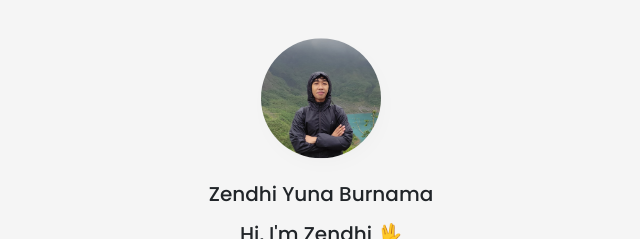
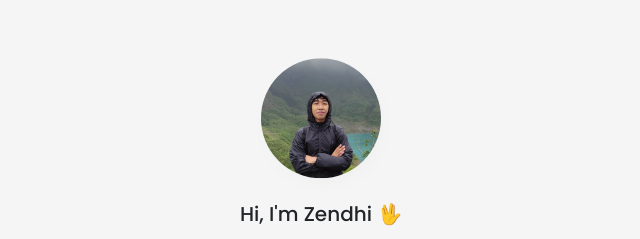
Before and after one commit to zendhiyb/connect-me, a plain HTML site: page index.html in a window 1280 px wide. Shown: the top 239 px of the page, without its empty margins (319-959 px from the left). Drawn offline with nearby package versions, Linux system fonts and the light colour scheme.

Commit message:
Update index.html

```diff
--- a/index.html
+++ b/index.html
@@ -20,7 +20,6 @@
           <img src="assets/img/fotogw.jpeg" class="rounded-circle link-shadow " height="120px" alt="" data-aos="fade-up" data-aos-duration="1300">
         </div>
         <div class="text-center" style="margin-bottom: 35px;" data-aos="fade-up" data-aos-duration="1400">
-          <h5 class="mb-3">Zendhi Yuna Burnama</h5>
           <h5 class="mb-3">Hi, I'm Zendhi 🖖</h5>
           <p class="fw-light" style="font-size: 16px;">
             <span id="element"></span>
```
